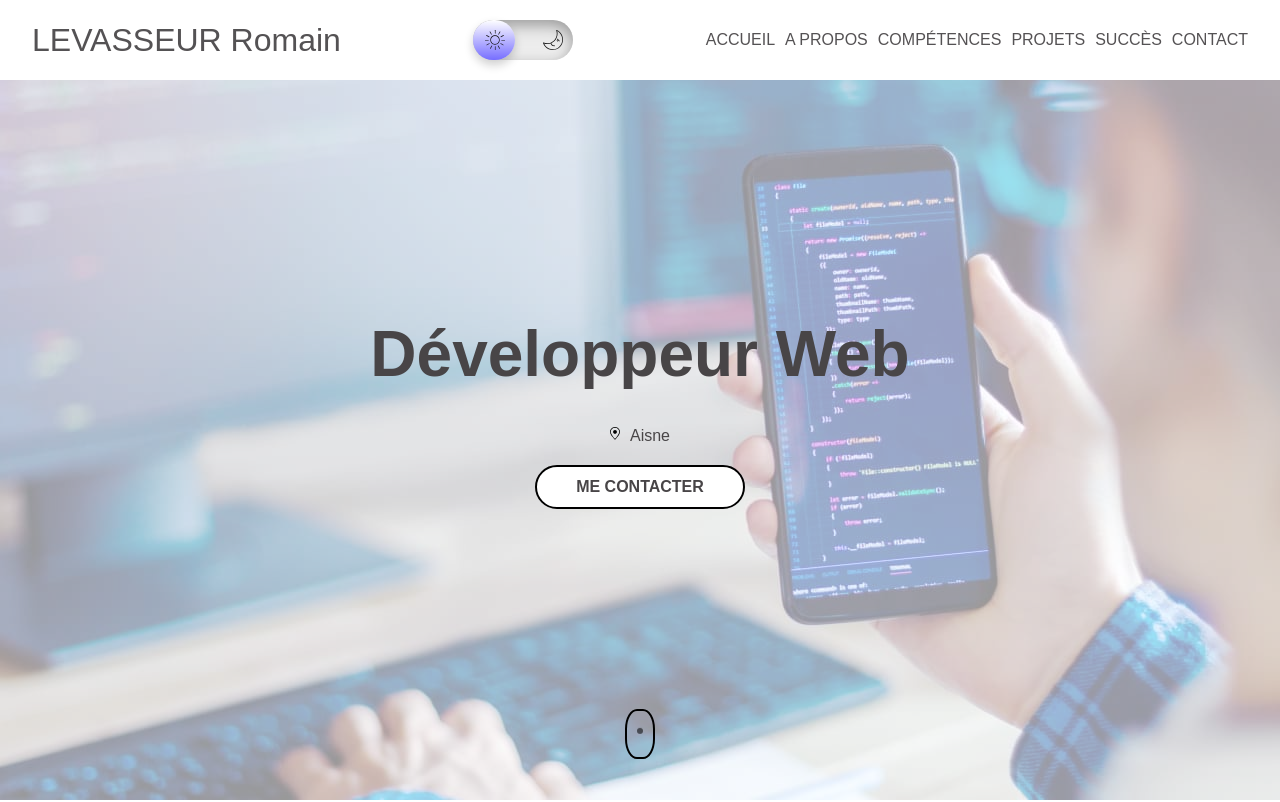
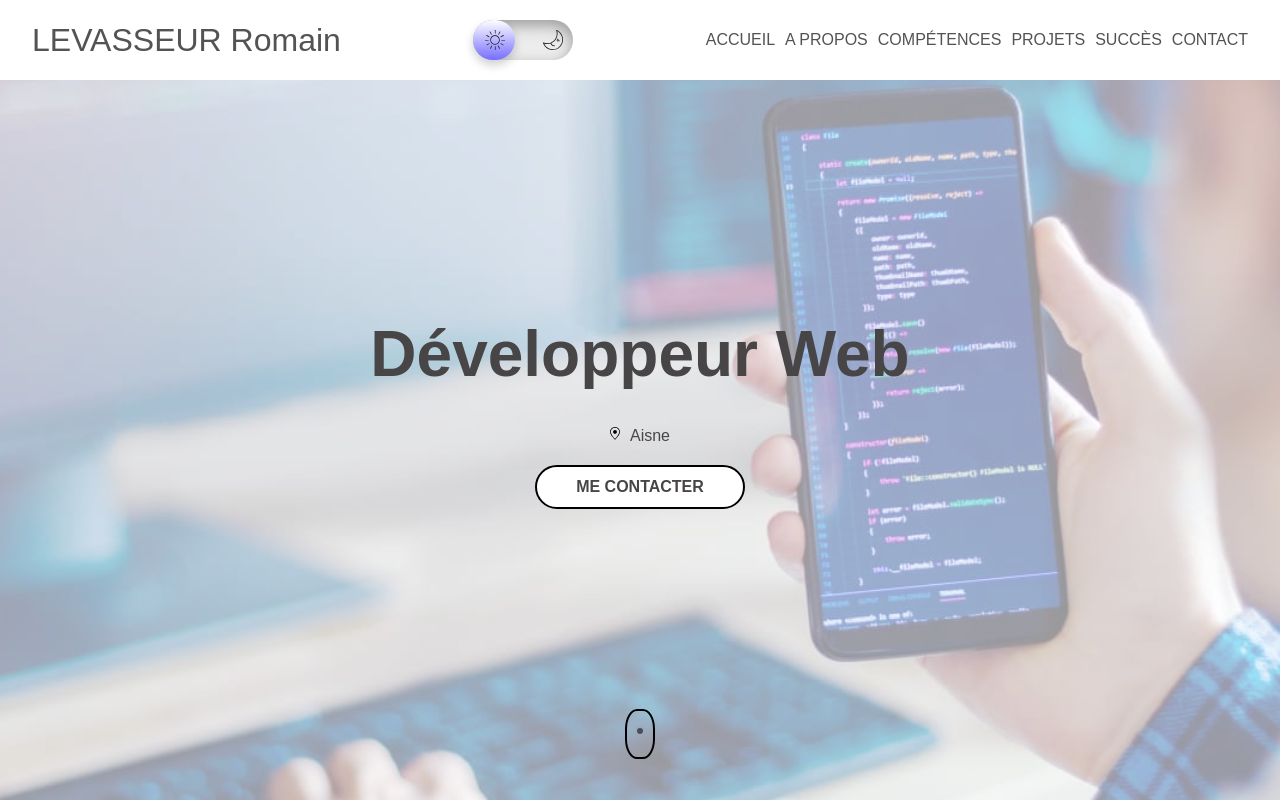
Before and after one commit to LEVASSEUR-Romain/PortefolioCv, a React (Create React App) app: page / in a window 1280 px wide. Shown: the top 802 px of the page. Built offline with nearby package versions, Linux system fonts and the light colour scheme.

Commit message:
mediaquery tel + animation

```diff
--- a/src/component/button/buttonSkill/buttonSkill.scss
+++ b/src/component/button/buttonSkill/buttonSkill.scss
@@ -11,10 +11,3 @@
         opacity: 0.6;
     }
 }
-
-@import "../../../scss/variableScss.scss";
-@media screen and (max-width: $point-4) {
-    .skill {
-        padding: 0.1rem;
-    }
-}
--- a/src/component/general/cardsCompetences/cardsCompetences.scss
+++ b/src/component/general/cardsCompetences/cardsCompetences.scss
@@ -19,5 +19,6 @@
         gap: 10px;
         justify-content: center;
         align-items: center;
+        padding-bottom: 10px;
     }
 }
--- a/src/component/general/cardsProjet/cardsProjet.scss
+++ b/src/component/general/cardsProjet/cardsProjet.scss
@@ -8,7 +8,7 @@
         background-color: var(--background-color-1);
         box-shadow: var(--box-shadow-card);
         transition: 0.6s;
-        height: 400px;
+        height: 500px;
 
         &:hover {
             box-shadow: var(--box-shadow-card-hover);
@@ -38,13 +38,18 @@
         }
         ul {
             padding-top: 10px;
+            padding-bottom: 10px;
             display: flex;
+            flex-wrap: wrap;
             gap: 10px;
         }
     }
 }
 @import "../../../scss/variableScss.scss";
-@media screen and (max-width: $point-4) {
+@media screen and (max-width: $point-min) {
     .cardProjet {
+        a {
+            height: auto;
+        }
     }
 }
--- a/src/page/accueil/Accueil.tsx
+++ b/src/page/accueil/Accueil.tsx
@@ -5,9 +5,13 @@ import CardLieu from "../../component/general/cardLieu/CardLieu";
 import ButtonContact from "../../component/button/buttonRound/buttonRound";
 import ScrollBottom from "../../component/decoration/scrollBottom/ScrollBottom";
 import OpacityWhite from "../../component/decoration/opacityWhite/OpacityWhite";
+import principal from "../../asset/image/principal.jpg";
 export default function Accueil() {
   return (
     <section id="principal">
+      <div className="background">
+        <img src={principal} alt="decoration" />
+      </div>
       <OpacityWhite />
       <Title value="Développeur Web" />
       <CardLieu />
--- a/src/page/accueil/accueil.scss
+++ b/src/page/accueil/accueil.scss
@@ -1,13 +1,24 @@
 #principal {
     height: calc(100vh - var(--nav-bar-height));
-    background-image: url("../../asset/image/principal.jpg");
-    background-size: cover;
     display: flex;
     flex-direction: column;
     align-items: center;
     justify-content: center;
     gap: 20px;
     position: relative;
+    overflow: hidden;
+    .background {
+        animation: animationBackground 15s infinite;
+        position: absolute;
+        top: 0%;
+        width: 100%;
+        height: 100%;
+        img {
+            object-fit: cover;
+            width: 100%;
+            height: 100%;
+        }
+    }
     .opacityWhite {
         position: absolute;
         width: 100%;
@@ -17,3 +28,15 @@
         opacity: 0.6;
     }
 }
+
+@keyframes animationBackground {
+    0% {
+        transform: scale(1);
+    }
+    50% {
+        transform: scale(1.2);
+    }
+    100% {
+        transform: scale(1);
+    }
+}
--- a/src/page/contact/contact.scss
+++ b/src/page/contact/contact.scss
@@ -30,3 +30,12 @@
         }
     }
 }
+
+@import "../../scss/variableScss.scss";
+@media screen and (max-width: $point-3) {
+    #contact {
+        form {
+            width: 100%;
+        }
+    }
+}
--- a/src/scss/variable.scss
+++ b/src/scss/variable.scss
@@ -59,6 +59,5 @@
 @media screen and (max-width: $point-4) {
     :root {
         --h1-size: 1.5rem;
-        --p-size: 0.8rem;
     }
 }
--- a/src/scss/variableScss.scss
+++ b/src/scss/variableScss.scss
@@ -1,4 +1,5 @@
 // point change
+$point-min: 1200px;
 $point: 1060px;
 $point-2: 960px;
 $point-3: 570px;
```
